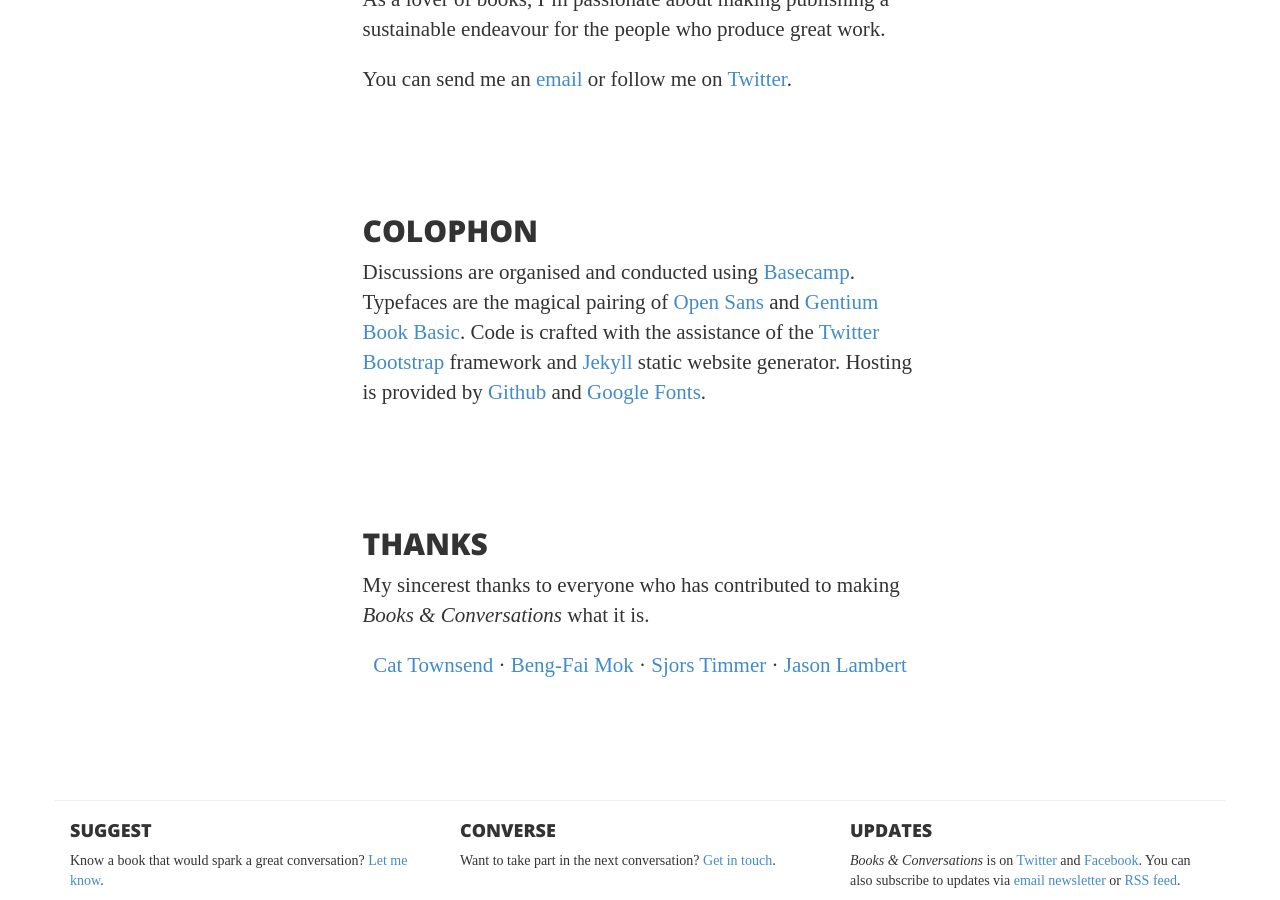
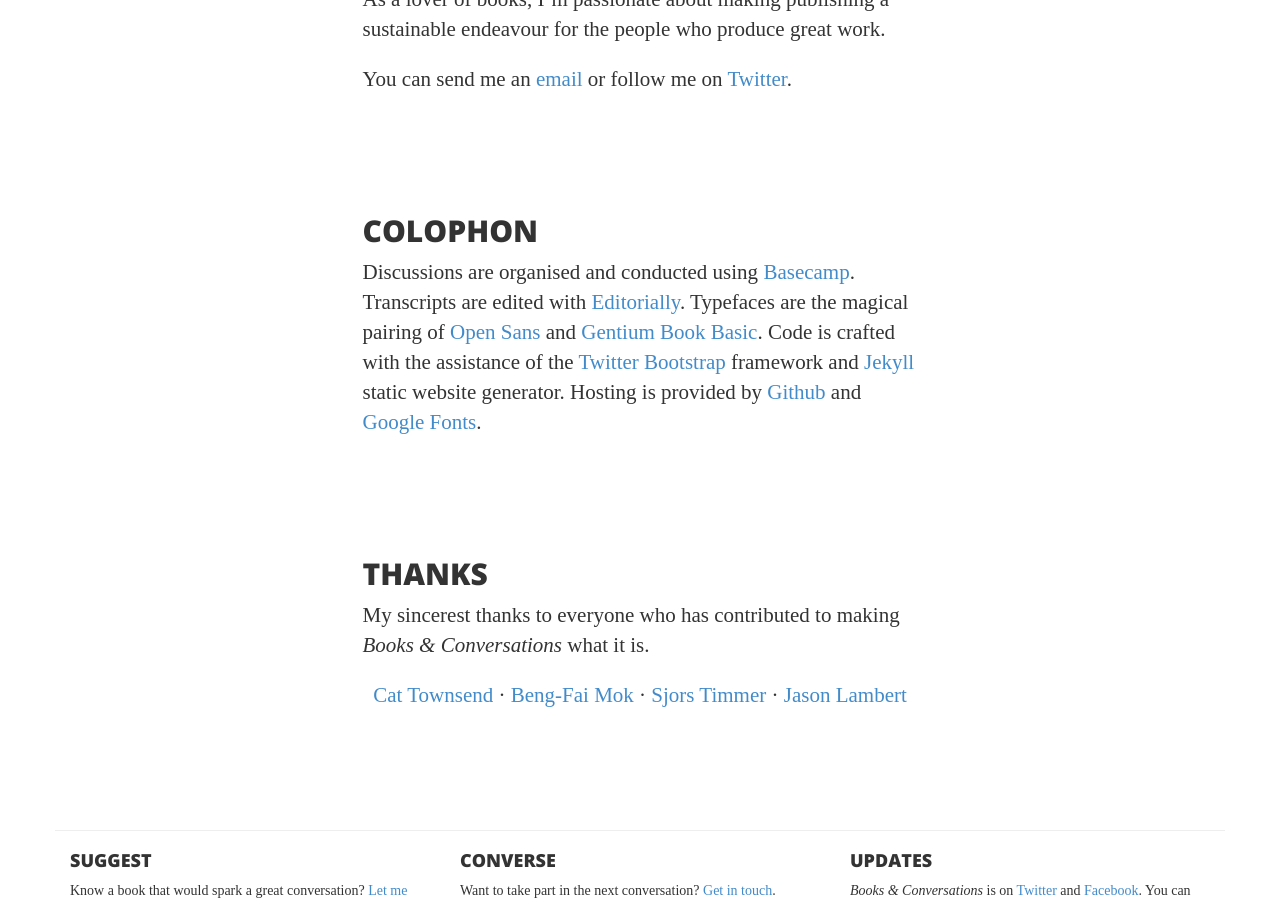
Before and after one commit to smallepic/books-and-conversations, a Jekyll site: the page built from about.html, in a window 1280 px wide and 900 px high, scrolled down 1407 px. Built offline with Jekyll 4.4.1, drawn with Linux system fonts in a browser that asks for light colours; some web fonts are replaced.

Commit message:
Added Editorially to colophon.

```diff
--- a/about.html
+++ b/about.html
@@ -37,7 +37,7 @@
 		<div class="row">
 			<section class="col-md-6 col-md-offset-3">
 				<h2>Colophon</h2>
-				<p>Discussions are organised and conducted using <a href="https://basecamp.com/">Basecamp</a>.  Typefaces are the magical pairing of <a href="http://www.google.com/fonts/specimen/Open+Sans">Open Sans</a> and <a href="http://www.google.com/fonts/specimen/Gentium+Book+Basic">Gentium Book Basic</a>.  Code is crafted with the assistance of the <a href="http://getbootstrap.com/">Twitter Bootstrap</a> framework and <a href="http://jekyllrb.com/">Jekyll</a> static website generator.  Hosting is provided by <a href="https://github.com/">Github</a> and <a href="http://www.google.com/fonts">Google Fonts</a>.</p>
+				<p>Discussions are organised and conducted using <a href="https://basecamp.com/">Basecamp</a>.  Transcripts are edited with <a href="https://editorially.com/">Editorially</a>.  Typefaces are the magical pairing of <a href="http://www.google.com/fonts/specimen/Open+Sans">Open Sans</a> and <a href="http://www.google.com/fonts/specimen/Gentium+Book+Basic">Gentium Book Basic</a>.  Code is crafted with the assistance of the <a href="http://getbootstrap.com/">Twitter Bootstrap</a> framework and <a href="http://jekyllrb.com/">Jekyll</a> static website generator.  Hosting is provided by <a href="https://github.com/">Github</a> and <a href="http://www.google.com/fonts">Google Fonts</a>.</p>
 			</section>
 		</div>
 
```
